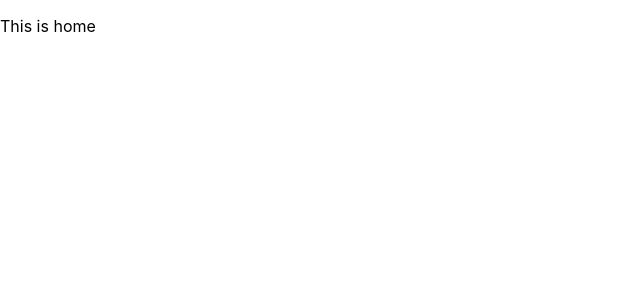
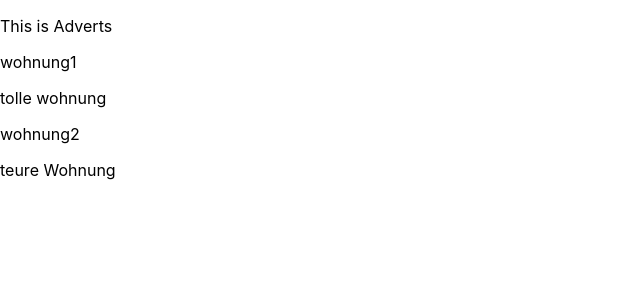
Before and after one commit to supermadboy/nesuto, a React (Create React App) app in the folder frontend/: page /adverts in a window 1280 px wide. Shown: the top 300 px of the page, without its empty margins (0-640 px from the left). Built offline with nearby package versions, Linux system fonts and the light colour scheme.

Commit message:
Add advert tab

```diff
--- /dev/null
+++ b/frontend/src/components/Adverts/index.tsx
@@ -0,0 +1,25 @@
+import React from 'react';
+
+const data = [
+  {
+    title: 'wohnung1',
+    description: 'tolle wohnung',
+  },
+  {
+    title: 'wohnung2',
+    description: 'teure Wohnung',
+  },
+];
+
+const Adverts = () => (
+  <div>
+    <p>This is Adverts</p>
+    { data.map((flat) => (
+      <div>
+        <p>{flat.title}</p>
+        <p>{flat.description}</p>
+      </div>
+    ))}
+  </div>
+);
+export default Adverts;
--- a/frontend/src/index.tsx
+++ b/frontend/src/index.tsx
@@ -6,6 +6,7 @@ import {
   Route,
   Switch,
 } from 'react-router-dom';
+import Adverts from './components/Adverts';
 import Home from './components/Home';
 import Admin from './components/Admin';
 import reportWebVitals from './reportWebVitals';
@@ -15,6 +16,9 @@ ReactDOM.render(
     <Switch>
       <Route path="/admin">
         <Admin />
+      </Route>
+      <Route path="/adverts">
+        <Adverts />
       </Route>
       <Route path="/">
         <Home />
```
